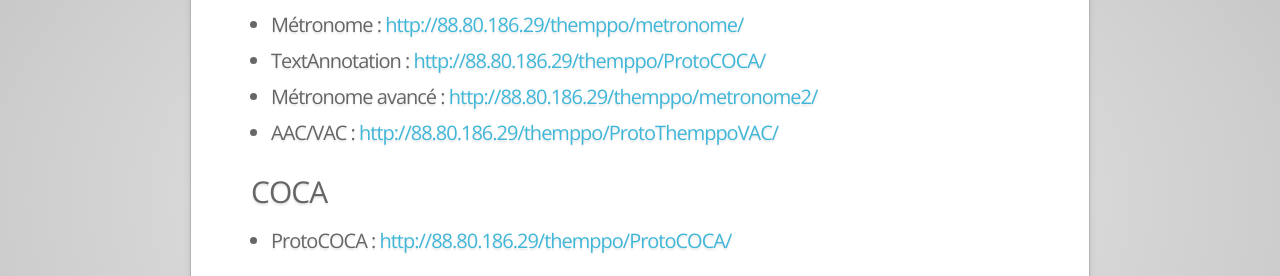
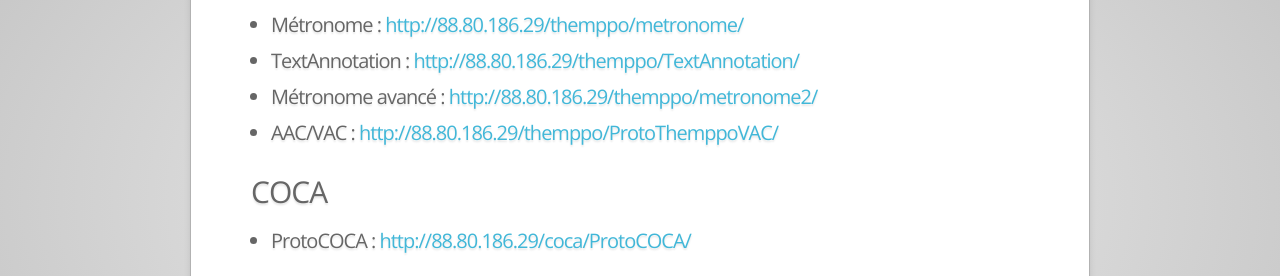
Before and after one commit to purplefish32/slide-outils-son-avril-2014, a plain HTML site: page index.html in a window 1280 px wide. Shown: the part 202-478 px from the top of the page. Drawn offline with nearby package versions, Linux system fonts and the light colour scheme.

Commit message:
Fixed links

```diff
--- a/index.html
+++ b/index.html
@@ -27,13 +27,13 @@
         <h3>THEMPPO</h3>
         <ul>
             <li>Métronome : <a href="http://88.80.186.29/themppo/metronome/">http://88.80.186.29/themppo/metronome/</a></li>
-            <li>TextAnnotation : <a href="http://88.80.186.29/themppo/TextAnnotation/">http://88.80.186.29/themppo/ProtoCOCA/</a></li>
+            <li>TextAnnotation : <a href="http://88.80.186.29/themppo/TextAnnotation/">http://88.80.186.29/themppo/TextAnnotation/</a></li>
             <li>Métronome avancé : <a href="http://88.80.186.29/themppo/metronome2/">http://88.80.186.29/themppo/metronome2/</a></li>
             <li>AAC/VAC : <a href="http://88.80.186.29/themppo/ProtoThemppoVAC/">http://88.80.186.29/themppo/ProtoThemppoVAC/</a></li>
         </ul>
         <h3>COCA</h3>
         <ul>
-            <li>ProtoCOCA : <a href="http://88.80.186.29/themppo/ProtoCOCA/">http://88.80.186.29/themppo/ProtoCOCA/</a></li>
+            <li>ProtoCOCA : <a href="http://88.80.186.29/coca/ProtoCOCA/">http://88.80.186.29/coca/ProtoCOCA/</a></li>
         </ul>
         <h3>A venir</h3>
         <ul>
```
